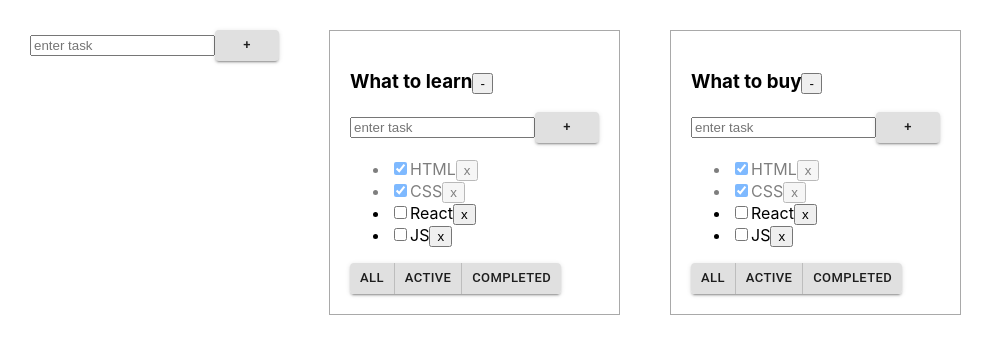
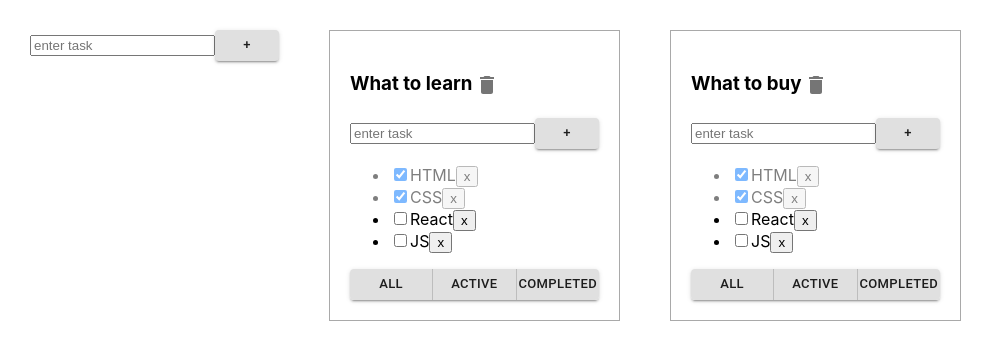
Before and after one commit to fabskrejt/todo-list, a React (Create React App) app: page / in a window 1280 px wide. Shown: the top 360 px of the page, without its empty margins (0-994 px from the left). Built offline with nearby package versions, Linux system fonts and the light colour scheme.

Commit message:
changed buttons for deleet task, used MUI

```diff
--- a/src/TodoList.tsx
+++ b/src/TodoList.tsx
@@ -2,7 +2,8 @@ import React, {ChangeEvent, KeyboardEvent, useState} from "react";
 import {FilterValuesType, TaskType} from "./App";
 import {AddItemForm} from "./AddItemForm";
 import {EditableSpan} from "./EditableSpan";
-import {Button, ButtonGroup} from "@material-ui/core";
+import {Button, ButtonGroup, IconButton} from "@material-ui/core";
+import {Delete} from "@material-ui/icons";
 
 
 type TodoListPropsType = {
@@ -57,14 +58,17 @@ const TodoList = (props: TodoListPropsType) => {
         <div className='todolist'>
             <h3>
                 <EditableSpan title={props.title} setNewTitle={setNewTodolistTitle}/>
-                <button onClick={() => props.removeTodoList(props.id)}>-</button>
+                <IconButton  edge={'end'} size={'small'} onClick={() => props.removeTodoList(props.id)}>
+                    <Delete/>
+                </IconButton>
+                {/*<button onClick={() => props.removeTodoList(props.id)}>-</button>*/}
             </h3>
             <AddItemForm addItemCallback={addTask}/>
             <ul>
                 {todoListItem}
             </ul>
             <div>
-                <ButtonGroup variant={'contained'} size={'small'}>
+                <ButtonGroup variant={'contained'} size={'small'} fullWidth >
                 <Button
                     className={allButtonClass}
                     onClick={changeFilterToAll}>All
```
Also changed, not shown: src/App.css (line endings or trailing spaces).
